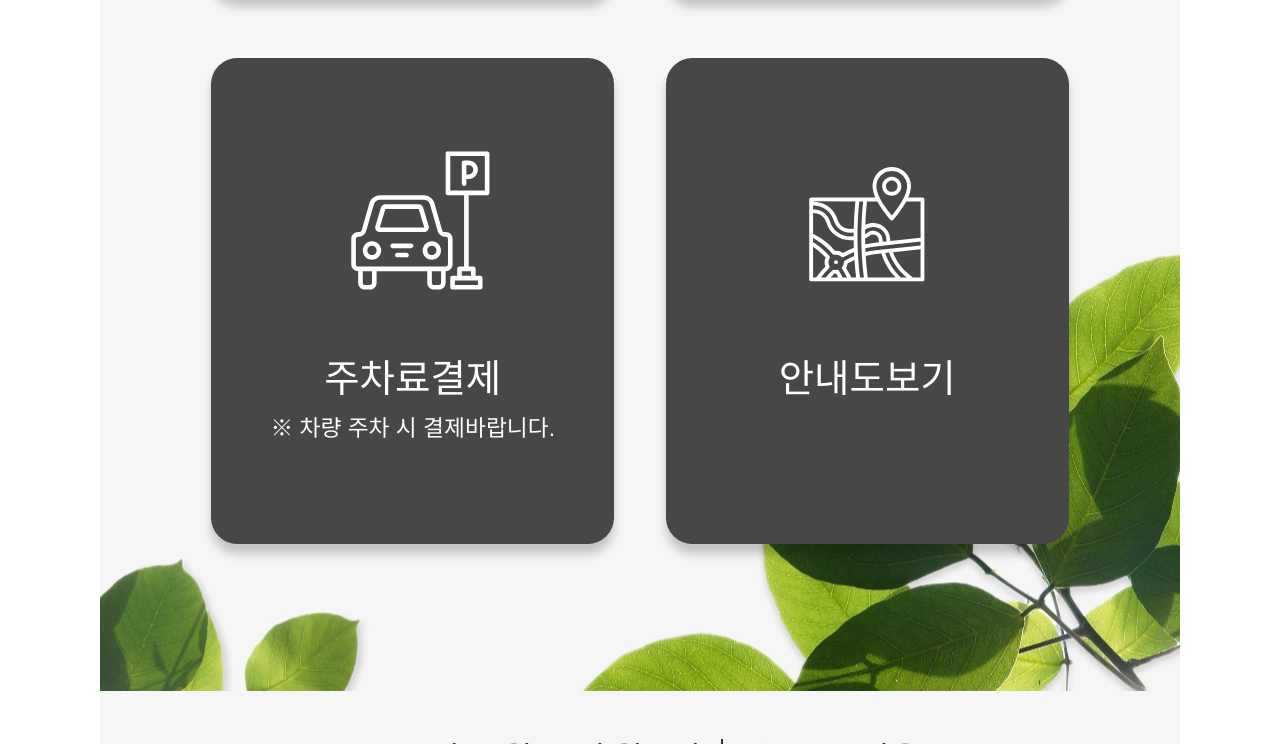
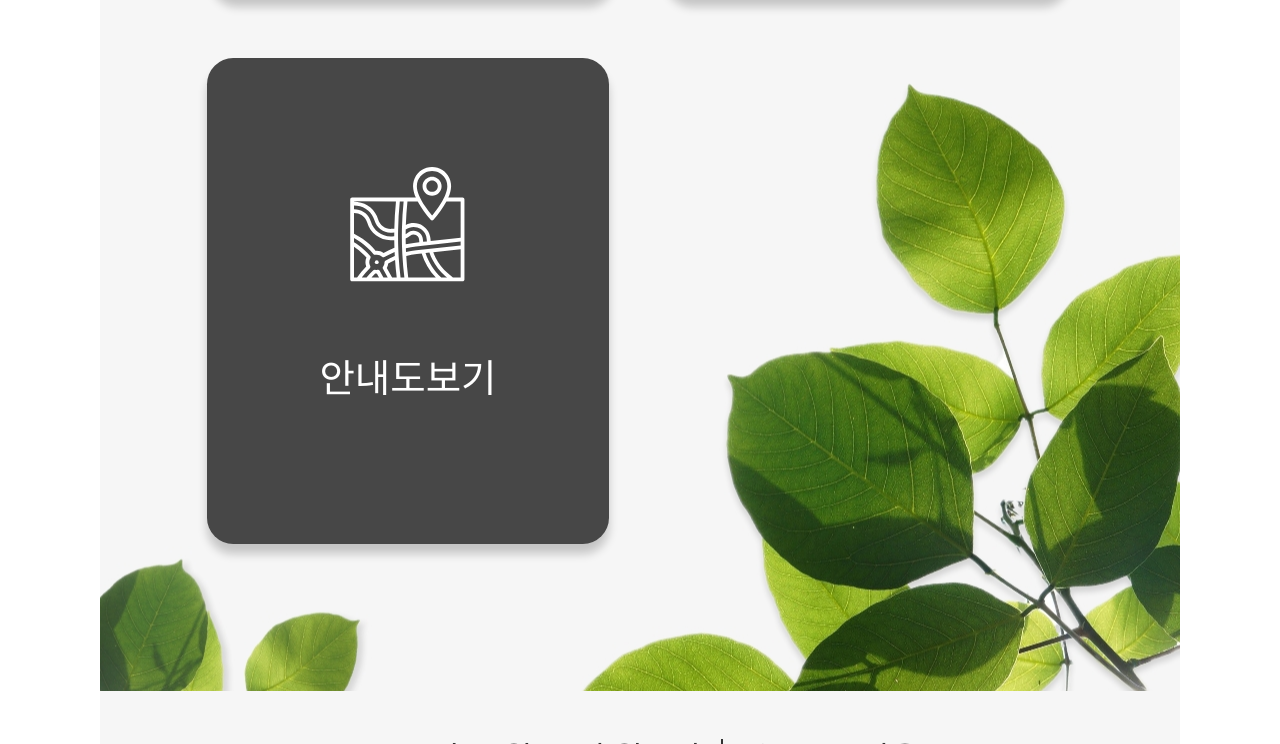
Before and after one commit to rha0/healforest, a plain HTML site: page main.html in a window 1280 px wide. Shown: the part 1094-1838 px from the top of the page. Drawn offline with Linux system fonts and the light colour scheme.

Commit message:
메인 화면 수

```diff
--- a/main.html
+++ b/main.html
@@ -41,13 +41,13 @@
                         <a href="#">예약번호로 <span>예약확인</span></a>
                     </li>
                     <li>
+                        <a href="#">안내도보기</a>
+                    </li>
+                    <!-- <li>
                         <a href="#">주차료결제
                             <span class="info">※ 차량 주차 시 결제바랍니다.</span>
                         </a>
-                    </li>
-                    <li>
-                        <a href="#">안내도보기</a>
-                    </li>
+                    </li> -->
                 </ul>
             </div>
         </div>
--- a/source/css/style.scss
+++ b/source/css/style.scss
@@ -99,6 +99,7 @@ html {
     max-width: 100%;
     font-size: 14px;
     min-height: 100%;
+    overflow: hidden;
 }
 
 
@@ -211,7 +212,7 @@ body {
 
                 li {
                     position: relative;
-                    display: inline-flex;
+                    display: inline-block;
                     height: rem(555px);
                     width: rem(460px);
                     margin: rem(0 55px 70px 0);
@@ -257,25 +258,7 @@ body {
 
                     &:nth-of-type(3) {
                         background: #474747;
-
-                        a {
-                            &::before {
-                                position: absolute;
-                                top: rem(85px);
-                                left: rem(50%);
-                                margin-left: rem(-76px);
-                                content: "";
-                                display: block;
-                                width: rem(170px);
-                                height: rem(200px);
-                                background: url(../images/navi_03.svg) no-repeat center / 100% auto;
-                            }
-                        }
-                    }
-
-                    &:nth-of-type(4) {
-                        background: #474747;
-                        margin: 0;
+                        left: -208px;
 
                         a {
                             &::before {
```
Also changed, not shown: source/css/style.css, 1 other file.
